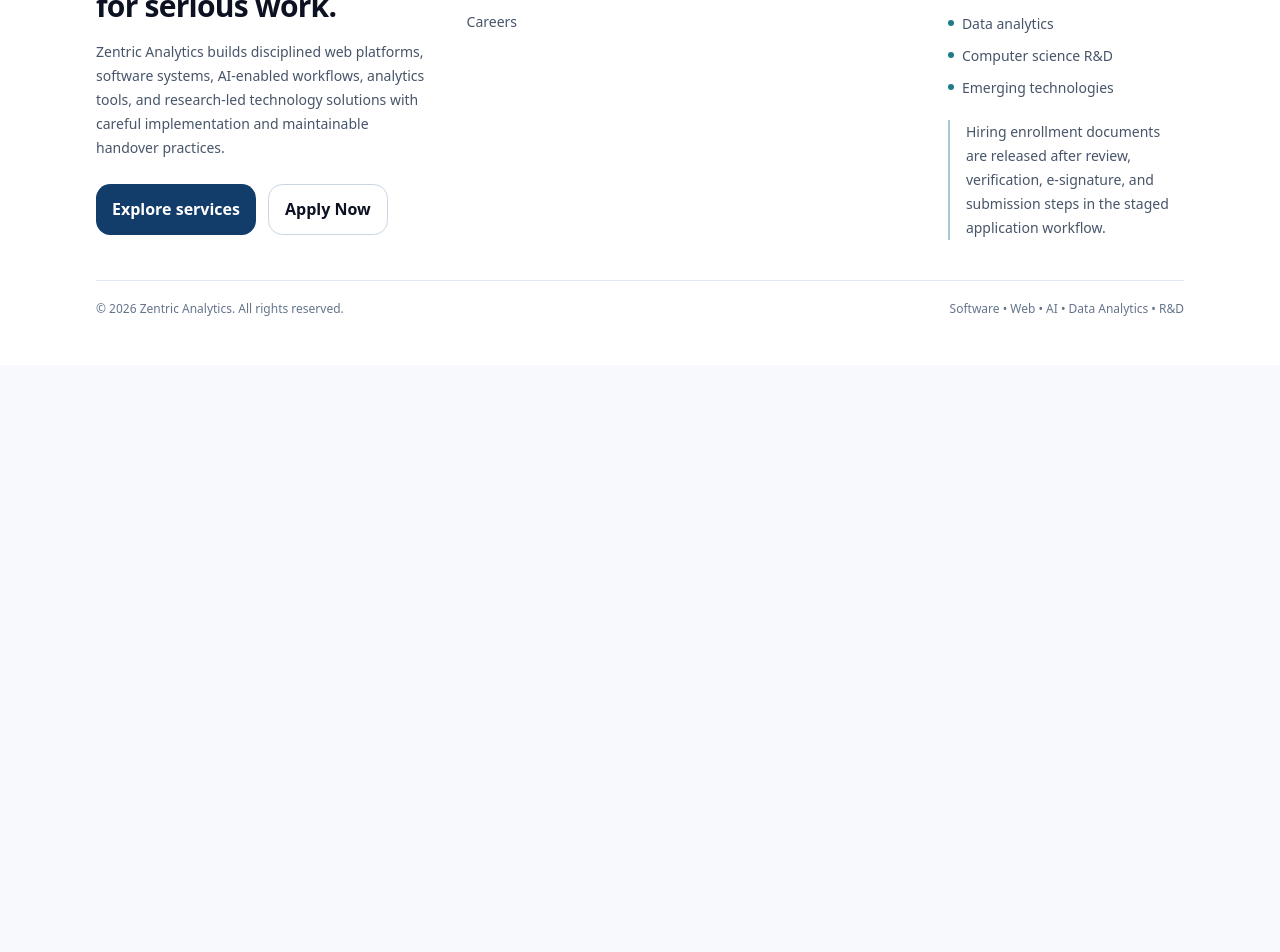
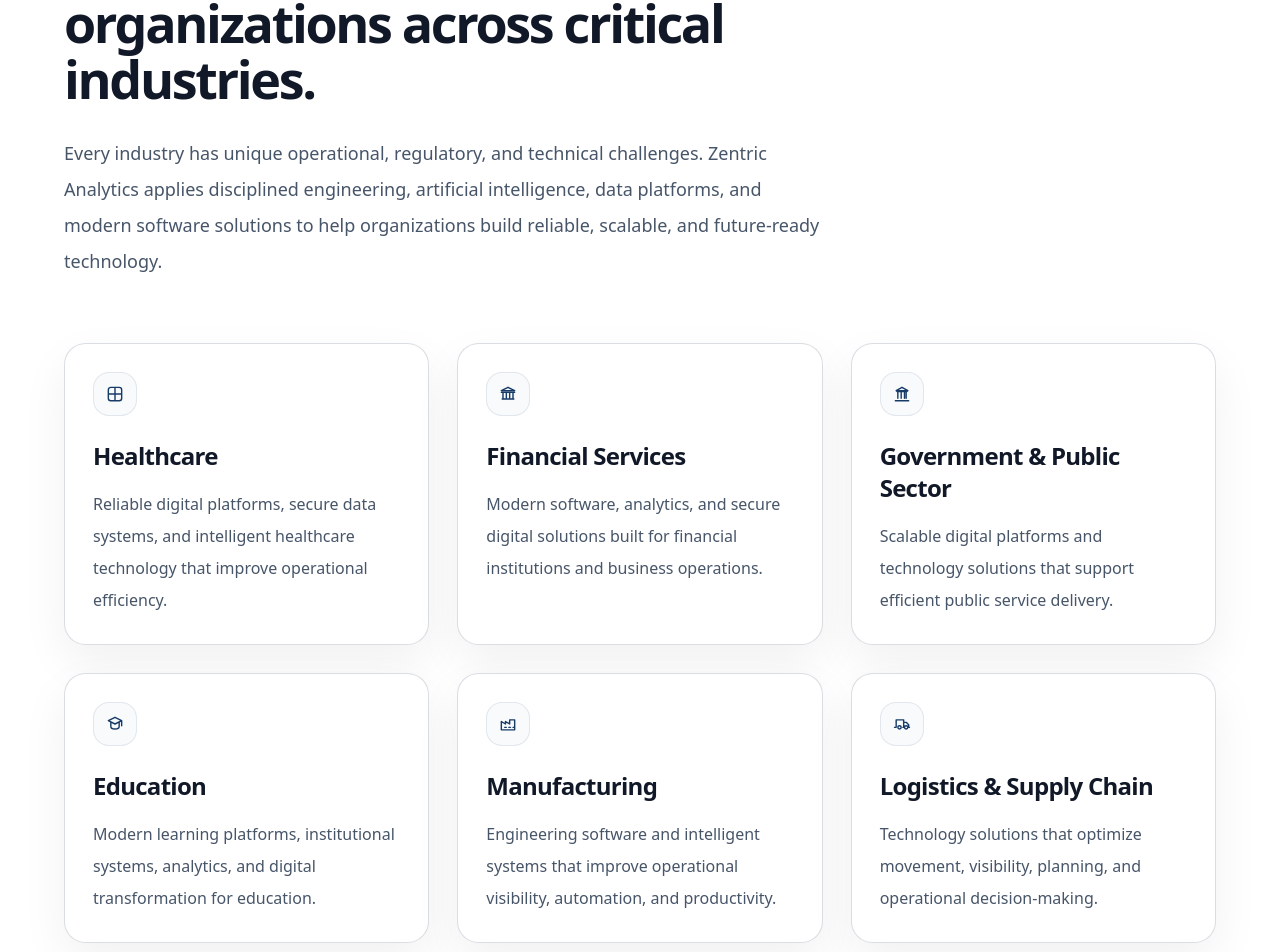
Before and after one commit to Zentric-Analytics/Zentricanalytics.com, a Next.js app: page / in a window 1280 px wide. Shown: the part 7560-8512 px from the top of the page. Before the commit the page ends 7925 px from the top, so only its background shows below. Built offline with nearby package versions, Linux system fonts and the light colour scheme.

Commit message:
Add homepage industries section

```diff
--- a/src/app/page.tsx
+++ b/src/app/page.tsx
@@ -42,6 +42,56 @@ const capabilities = [
   },
 ];
 
+const industries = [
+  {
+    title: 'Healthcare',
+    description:
+      'Reliable digital platforms, secure data systems, and intelligent healthcare technology that improve operational efficiency.',
+    icon: (
+      <path d="M12 5v14M5 12h14M7 4h10a3 3 0 0 1 3 3v10a3 3 0 0 1-3 3H7a3 3 0 0 1-3-3V7a3 3 0 0 1 3-3Z" />
+    ),
+  },
+  {
+    title: 'Financial Services',
+    description:
+      'Modern software, analytics, and secure digital solutions built for financial institutions and business operations.',
+    icon: (
+      <path d="M4 10h16M6 10v8M10 10v8M14 10v8M18 10v8M5 18h14M12 4 4 8h16l-8-4Z" />
+    ),
+  },
+  {
+    title: 'Government & Public Sector',
+    description:
+      'Scalable digital platforms and technology solutions that support efficient public service delivery.',
+    icon: (
+      <path d="M4 20h16M6 9h12M7 9v8M11 9v8M15 9v8M17 9v8M12 4 5 8h14l-7-4Z" />
+    ),
+  },
+  {
+    title: 'Education',
+    description:
+      'Modern learning platforms, institutional systems, analytics, and digital transformation for education.',
+    icon: (
+      <path d="m4 8 8-4 8 4-8 4-8-4ZM7 10v5c0 1.7 2.2 3 5 3s5-1.3 5-3v-5M20 8v6" />
+    ),
+  },
+  {
+    title: 'Manufacturing',
+    description:
+      'Engineering software and intelligent systems that improve operational visibility, automation, and productivity.',
+    icon: (
+      <path d="M4 19V9l5 3V9l5 3V7h6v12H4ZM8 16h2M13 16h2M18 16h2" />
+    ),
+  },
+  {
+    title: 'Logistics & Supply Chain',
+    description:
+      'Technology solutions that optimize movement, visibility, planning, and operational decision-making.',
+    icon: (
+      <path d="M3 16h2m14 0h2M7 16a2 2 0 1 0 4 0 2 2 0 0 0-4 0Zm6 0h1m1 0a2 2 0 1 0 4 0 2 2 0 0 0-4 0ZM5 16V7h9v9M14 10h3l3 3v3" />
+    ),
+  },
+];
 
 const engineeringProcess = [
   {
@@ -374,6 +424,56 @@ export default function Home() {
         </div>
       </section>
 
+      <section className="bg-white px-4 py-20 sm:px-6 sm:py-24 lg:py-32" aria-labelledby="industries-heading">
+        <div className="mx-auto max-w-6xl">
+          <div className="max-w-4xl">
+            <p className="text-xs font-bold uppercase tracking-[0.34em] text-[#10B981]">
+              INDUSTRIES WE SERVE
+            </p>
+            <h2
+              id="industries-heading"
+              className="mt-6 max-w-4xl text-[2.05rem] font-bold leading-[1.08] tracking-[-0.045em] text-[#111827] sm:text-[2.75rem] md:text-[3.25rem]"
+            >
+              Engineering technology for organizations across critical industries.
+            </h2>
+            <p className="mt-7 max-w-3xl text-base leading-8 text-[#475569] sm:text-lg sm:leading-9">
+              Every industry has unique operational, regulatory, and technical challenges. Zentric Analytics applies disciplined engineering, artificial intelligence, data platforms, and modern software solutions to help organizations build reliable, scalable, and future-ready technology.
+            </p>
+          </div>
+
+          <div className="mt-12 grid gap-5 sm:gap-6 md:grid-cols-2 lg:mt-16 lg:grid-cols-3 lg:gap-7">
+            {industries.map((industry) => (
+              <article
+                className="group rounded-[1.35rem] border border-[#D1D5DB]/80 bg-white p-6 shadow-[0_18px_48px_rgba(15,23,42,0.06)] transition duration-300 hover:-translate-y-1 hover:border-[#10B981]/50 hover:shadow-[0_26px_64px_rgba(15,23,42,0.11)] focus-within:-translate-y-1 focus-within:border-[#10B981]/50 sm:p-7"
+                key={industry.title}
+              >
+                <div
+                  aria-hidden="true"
+                  className="flex h-11 w-11 items-center justify-center rounded-2xl border border-[#173B67]/10 bg-[#F8FAFC] text-[#173B67] transition duration-300 group-hover:border-[#10B981]/35 group-hover:bg-[#10B981]/[0.08] group-hover:text-[#10B981]"
+                >
+                  <svg
+                    className="h-5 w-5"
+                    fill="none"
+                    stroke="currentColor"
+                    strokeLinecap="round"
+                    strokeLinejoin="round"
+                    strokeWidth="1.7"
+                    viewBox="0 0 24 24"
+                  >
+                    {industry.icon}
+                  </svg>
+                </div>
+                <h3 className="mt-6 text-xl font-bold tracking-[-0.03em] text-[#111827] sm:text-2xl">
+                  {industry.title}
+                </h3>
+                <p className="mt-4 text-sm leading-7 text-[#475569] sm:text-base sm:leading-8">
+                  {industry.description}
+                </p>
+              </article>
+            ))}
+          </div>
+        </div>
+      </section>
 
     </PageShell>
   );
```
